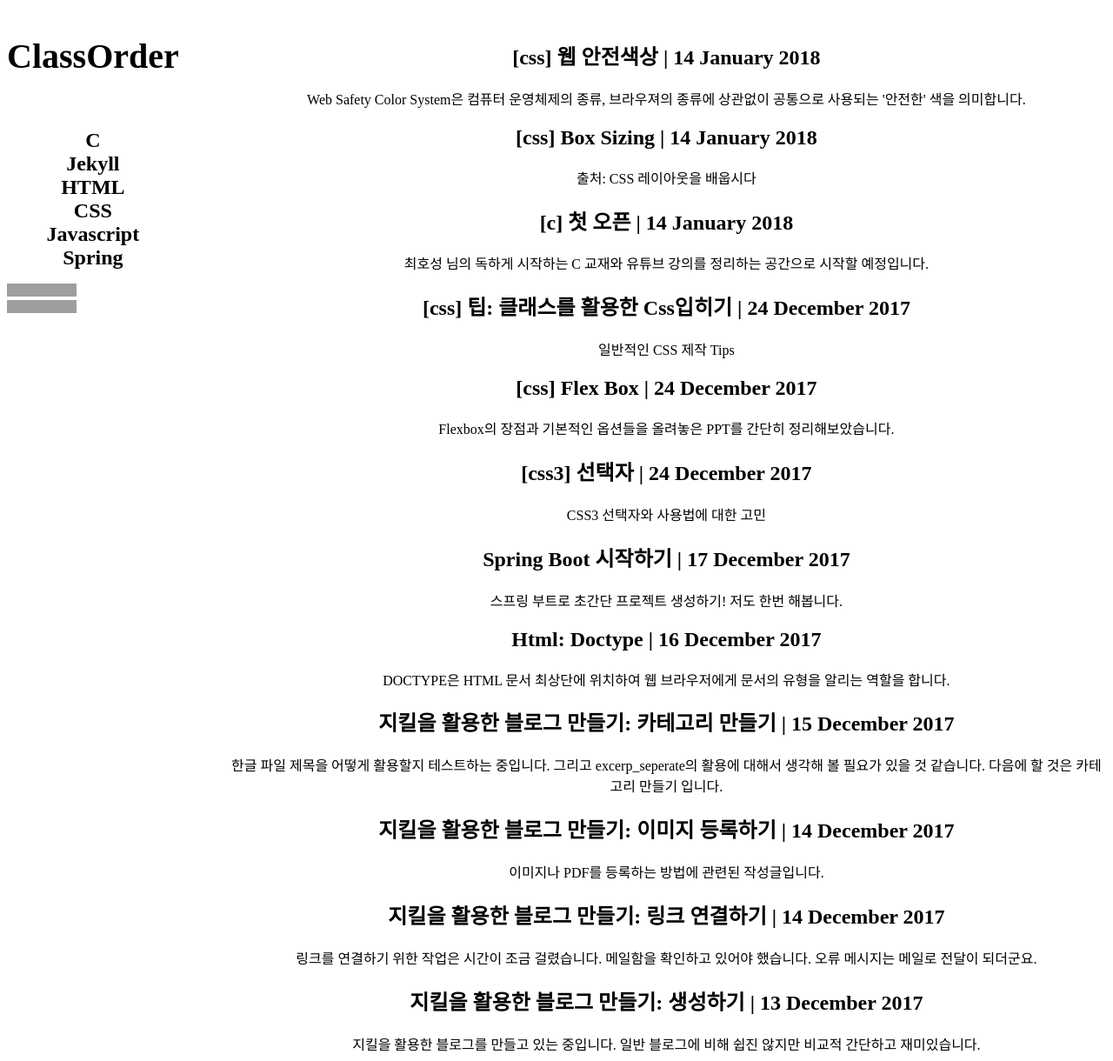
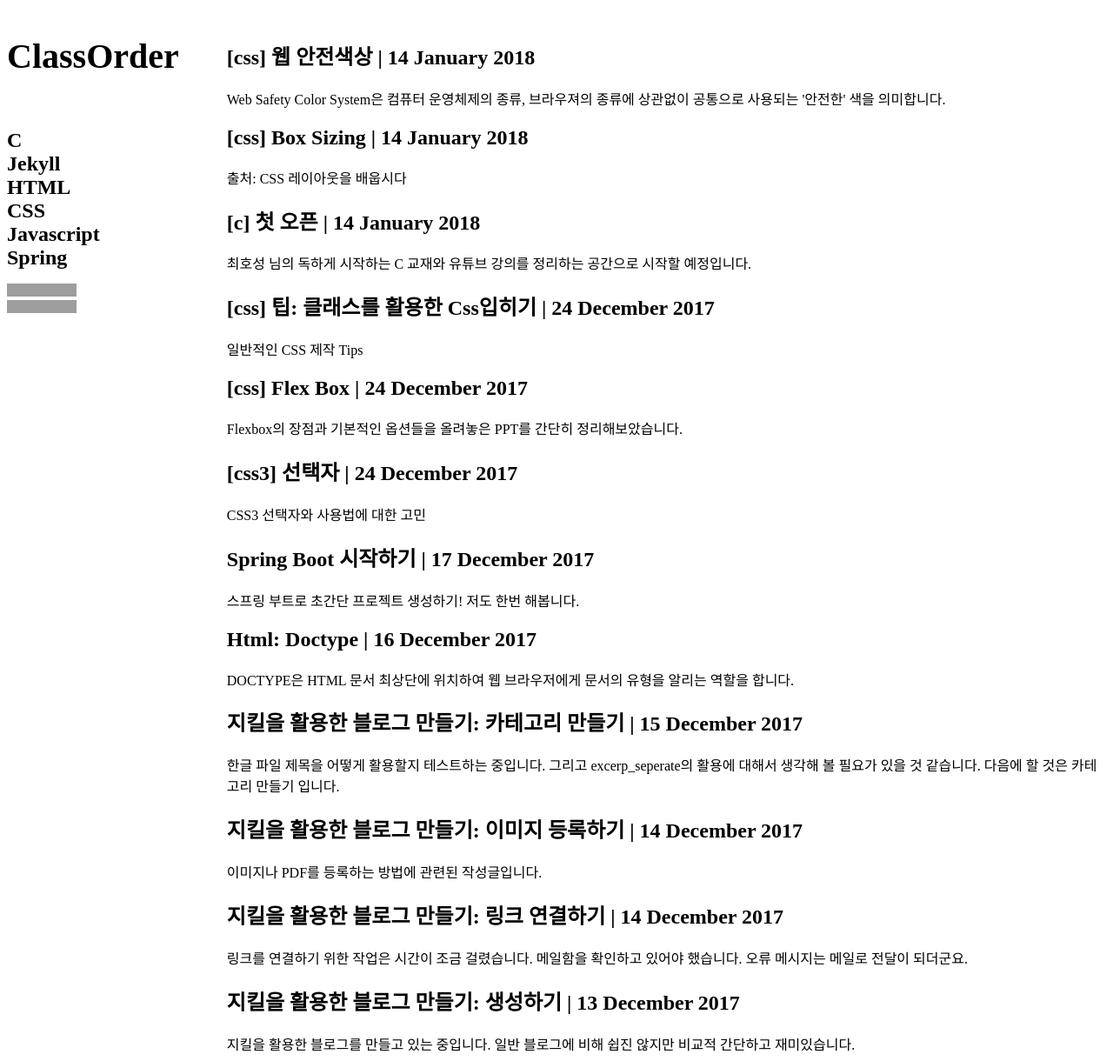
Before and after one commit to ProjectTavern/deprecated-winterguard.github.io, a Jekyll site: the page built from index.html, in a window 1280 px wide and 1220 px high. Shown: the whole window at 87% size. Built offline with Jekyll 4.4.1, drawn with Linux system fonts in a browser that asks for light colours; nearby versions of some CDN libraries; the list of posts is cut into pages by our own code; grey boxes are pictures that could not be loaded.

Commit message:
Update head.html

```diff
--- a/_includes/head.html
+++ b/_includes/head.html
@@ -21,7 +21,7 @@
   <meta http-equiv="refresh" content="300">
   <meta name="author" content="Emrys">
   <style>
-    ul{list-style:none;display:inline;text-align:center}
+    ul{list-style:none;display:inline;}
     a{color:black;text-decoration:none;position:relative}
     a:link,a:visited{color:Black;cursor:auto}
     a:link:active,a:visited:active{color:Black}
```
